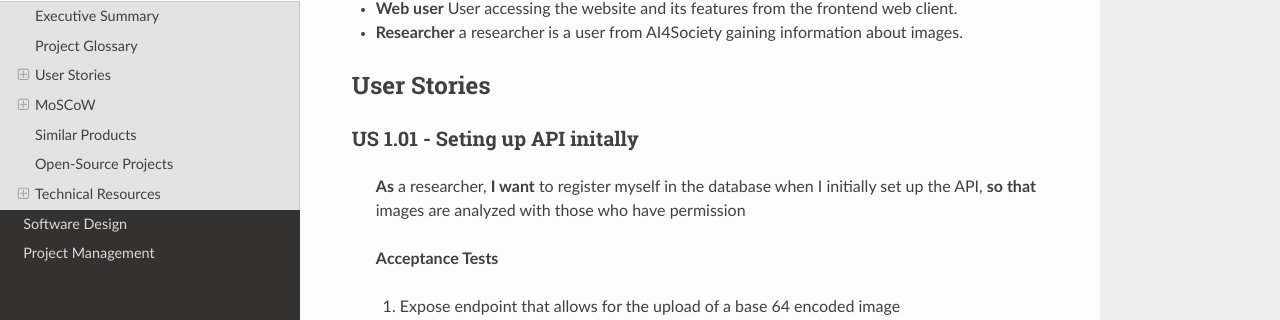
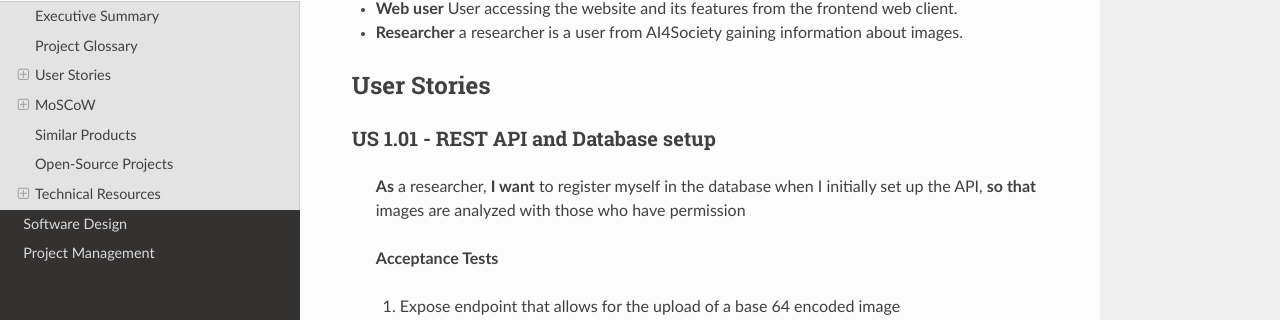
Before and after one commit to UAlberta-CMPUT401/ai4buzz, an MkDocs documentation site: the page built from docs/docs/index.md, in a window 1280 px wide and 900 px high, scrolled down 740 px. Shown: the part 135-455 px from the top of the window. Built offline with MkDocs 1.6.1, drawn with Linux system fonts in a browser that asks for light colours; nearby versions of some CDN libraries; some of the changed text lies outside the part shown.

Commit message:
Update index.md

```diff
--- a/docs/docs/index.md
+++ b/docs/docs/index.md
@@ -19,7 +19,7 @@ This project is to develop a web service to allow researchers to gain insight in
 
 ## User Stories
 
-### US 1.01 - Seting up API initally
+### US 1.01 - REST API and Database setup
 
 > **As** a researcher, **I want** to register myself in the database when I initially set up the API, **so that** images are analyzed with those who have permission
 
@@ -179,7 +179,7 @@ This project is to develop a web service to allow researchers to gain insight in
 
 ### Must Have
 
-- US 1.01 - Image upload
+- US 1.01 - REST API and Database setup
 - US 1.02 - Image analysis results
 - US 1.05 - Color scheme analysis
 - US 1.06 - Image sentiment classification
```
